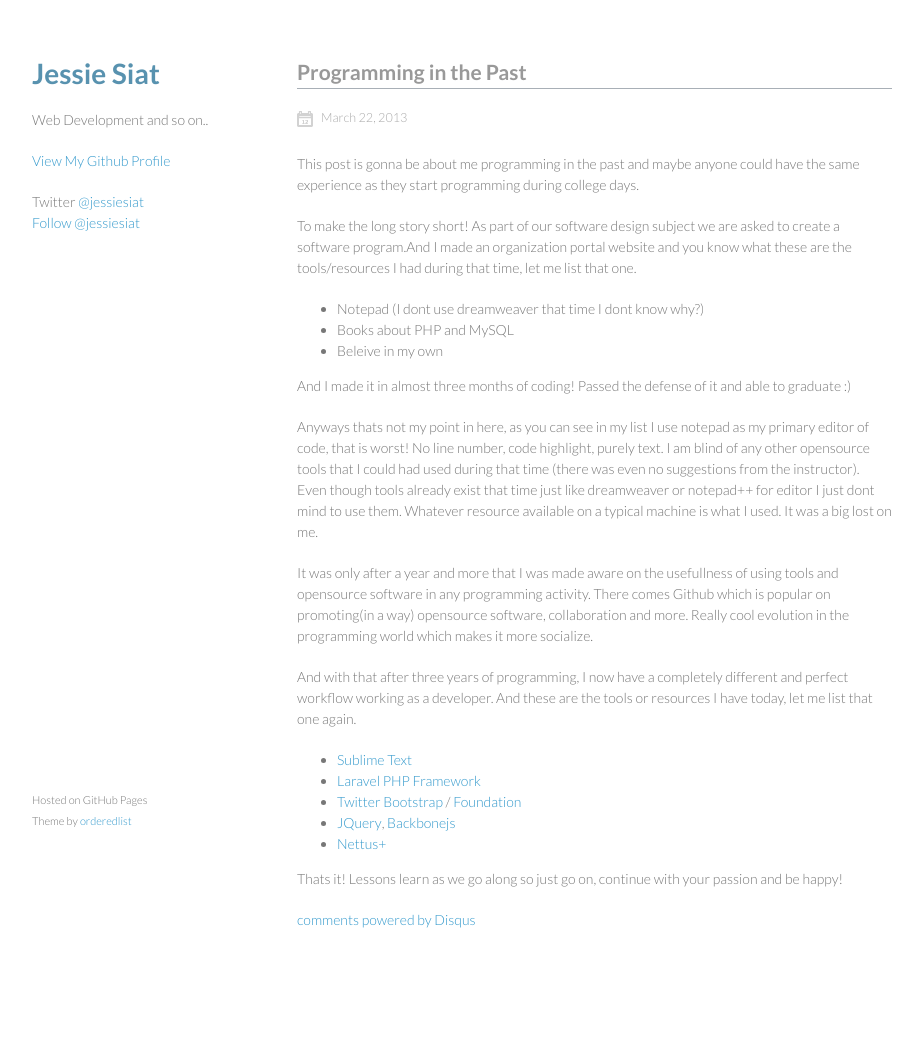
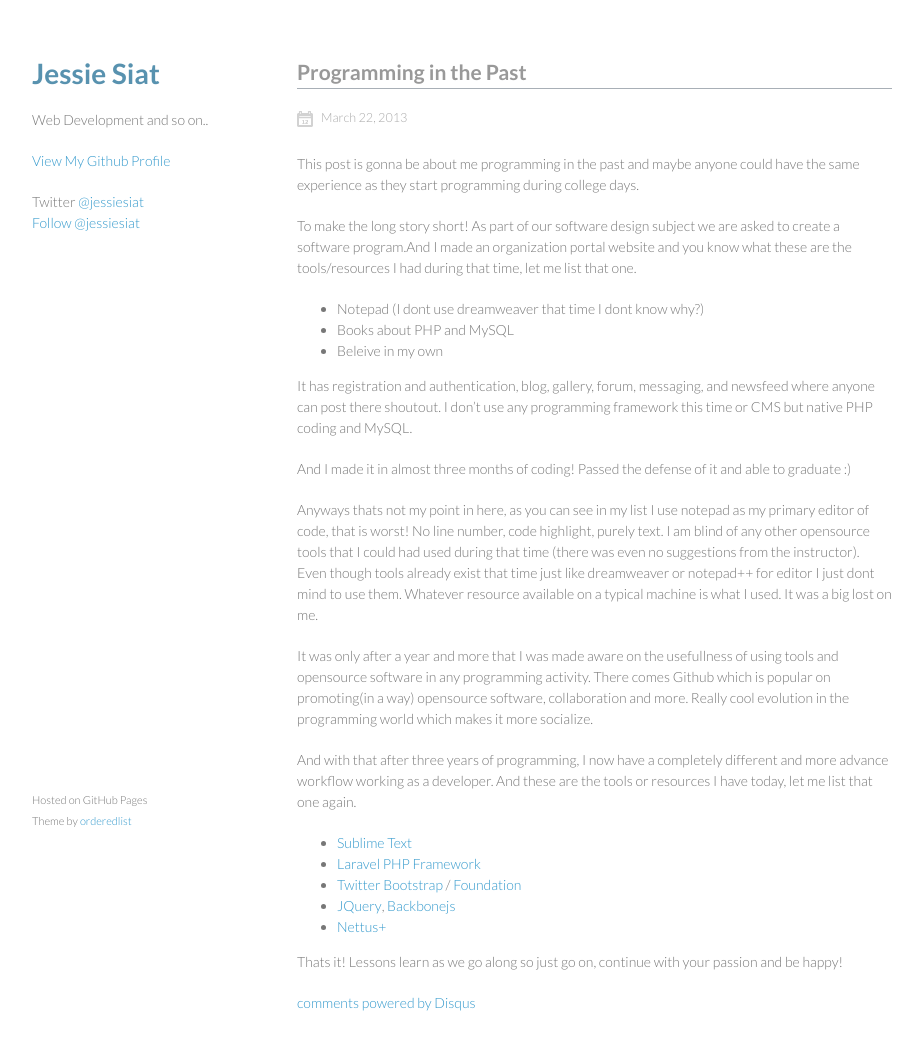
Before and after one commit to jessiesiat/jessiesiat.github.com, a Jekyll site: the page built from _posts/2013-03-22-programming-in-the-past.md, in a window 1280 px wide. Shown: the whole page, without its empty margins (178-1100 px from the left). Built offline with Jekyll 4.4.1, drawn with Linux system fonts in a browser that asks for light colours; comment, search, counter and statistics services are not loaded; before the commit the page ends 980 px from its top, so only the background shows below that.

Commit message:
update current post

```diff
--- a/_posts/2013-03-22-programming-in-the-past.md
+++ b/_posts/2013-03-22-programming-in-the-past.md
@@ -12,13 +12,15 @@ To make the long story short! As part of our software design subject we are aske
 * Books about PHP and MySQL
 * Beleive in my own
 
+It has registration and authentication, blog, gallery, forum, messaging, and newsfeed where anyone can post there shoutout. I don't use any programming framework this time or CMS but native PHP coding and MySQL.
+
 And I made it in almost three months of coding! Passed the defense of it and able to graduate :)
 
 Anyways thats not my point in here, as you can see in my list I use notepad as my primary editor of code, that is worst! No line number, code highlight, purely text. I am blind of any other opensource tools that I could had used during that time (there was even no suggestions from the instructor). Even though tools already exist that time just like dreamweaver or notepad++ for editor I just dont mind to use them. Whatever resource available on a typical machine is what I used. It was a big lost on me.
 
 It was only after a year and more that I was made aware on the usefullness of using tools and opensource software in any programming activity. There comes Github which is popular on promoting(in a way) opensource software, collaboration and more. Really cool evolution in the programming world which makes it more socialize.
 
-And with that after three years of programming, I now have a completely different and perfect workflow working as a developer. And these are the tools or resources I have today, let me list that one again.
+And with that after three years of programming, I now have a completely different and more advance workflow working as a developer. And these are the tools or resources I have today, let me list that one again.
 
 * [Sublime Text](http://www.sublimetext.com/)
 * [Laravel PHP Framework](http://laravel.com/)
```
